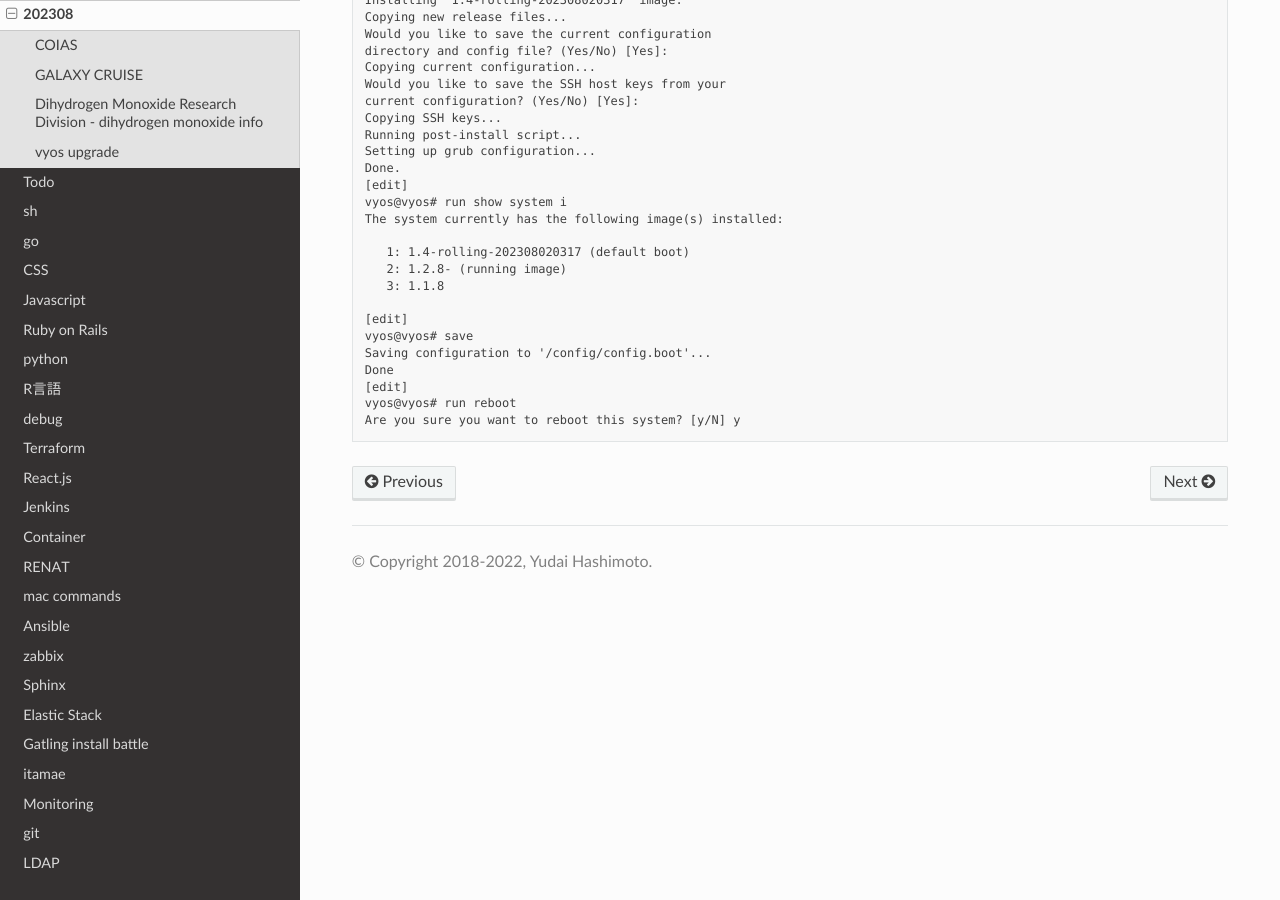
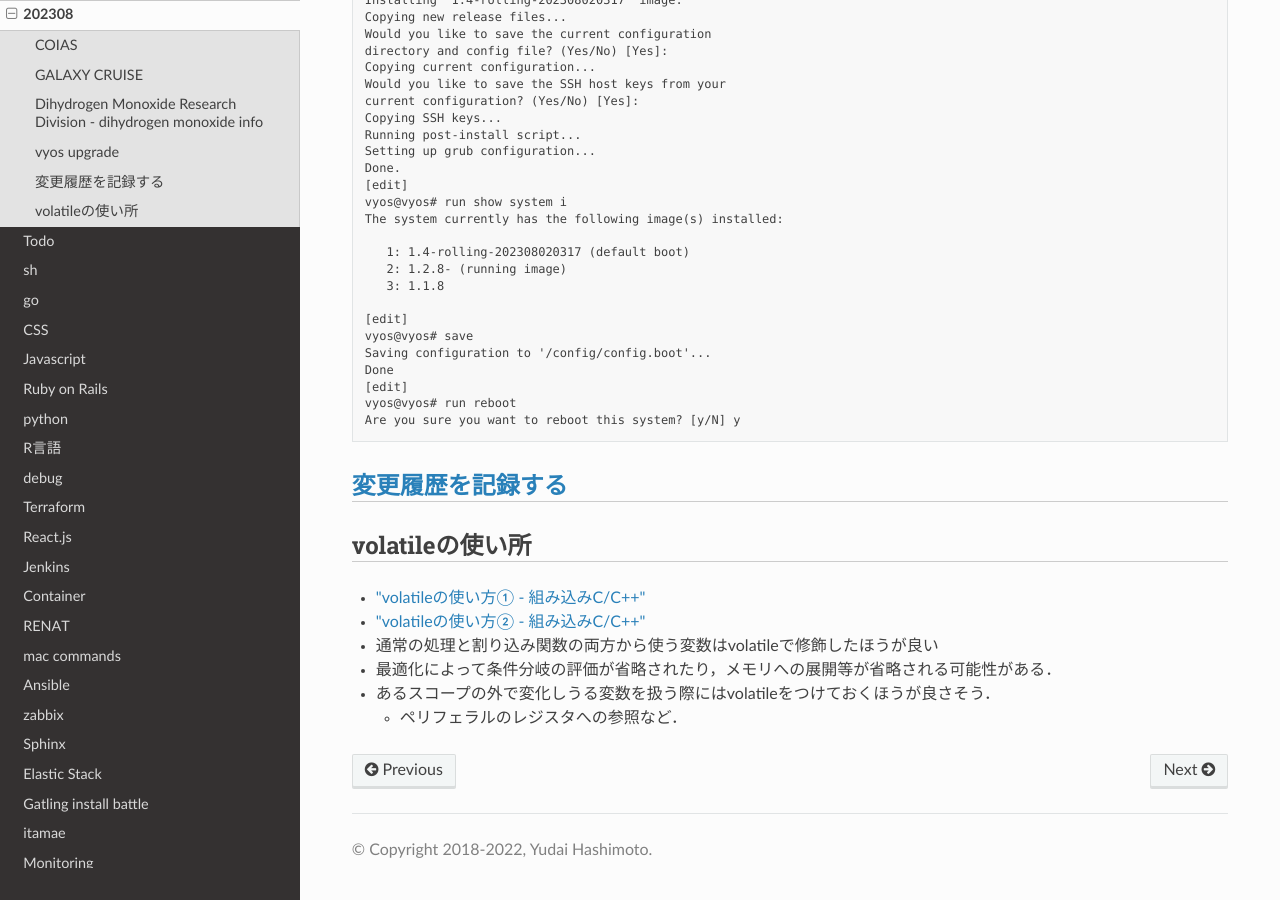
Before and after one commit to jp7fkf/JP7FKF-Warehouse, a Sphinx documentation site: the page built from source/dialy/202308.md, in a window 1280 px wide and 900 px high, scrolled down 544 px. Built offline with Sphinx 7.4.7 and the Read the Docs theme 2.0.0, drawn with Linux system fonts in a browser that asks for light colours.

Commit message:
2023-08-05 23:30:23 JST

````diff
--- a/source/dialy/202308.md
+++ b/source/dialy/202308.md
@@ -43,3 +43,12 @@ Done
 vyos@vyos# run reboot
 Are you sure you want to reboot this system? [y/N] y
 ```
+## [変更履歴を記録する](https://keepachangelog.com/ja/1.1.0/)
+
+## volatileの使い所
+- ["volatileの使い方① - 組み込みC/C++"](https://sunafukin2go.hatenablog.com/entry/2013/05/11/014148)
+- ["volatileの使い方② - 組み込みC/C++"](https://sunafukin2go.hatenablog.com/entry/2013/10/26/191241)
+- 通常の処理と割り込み関数の両方から使う変数はvolatileで修飾したほうが良い
+- 最適化によって条件分岐の評価が省略されたり，メモリへの展開等が省略される可能性がある．
+- あるスコープの外で変化しうる変数を扱う際にはvolatileをつけておくほうが良さそう．
+  - ペリフェラルのレジスタへの参照など．
````
